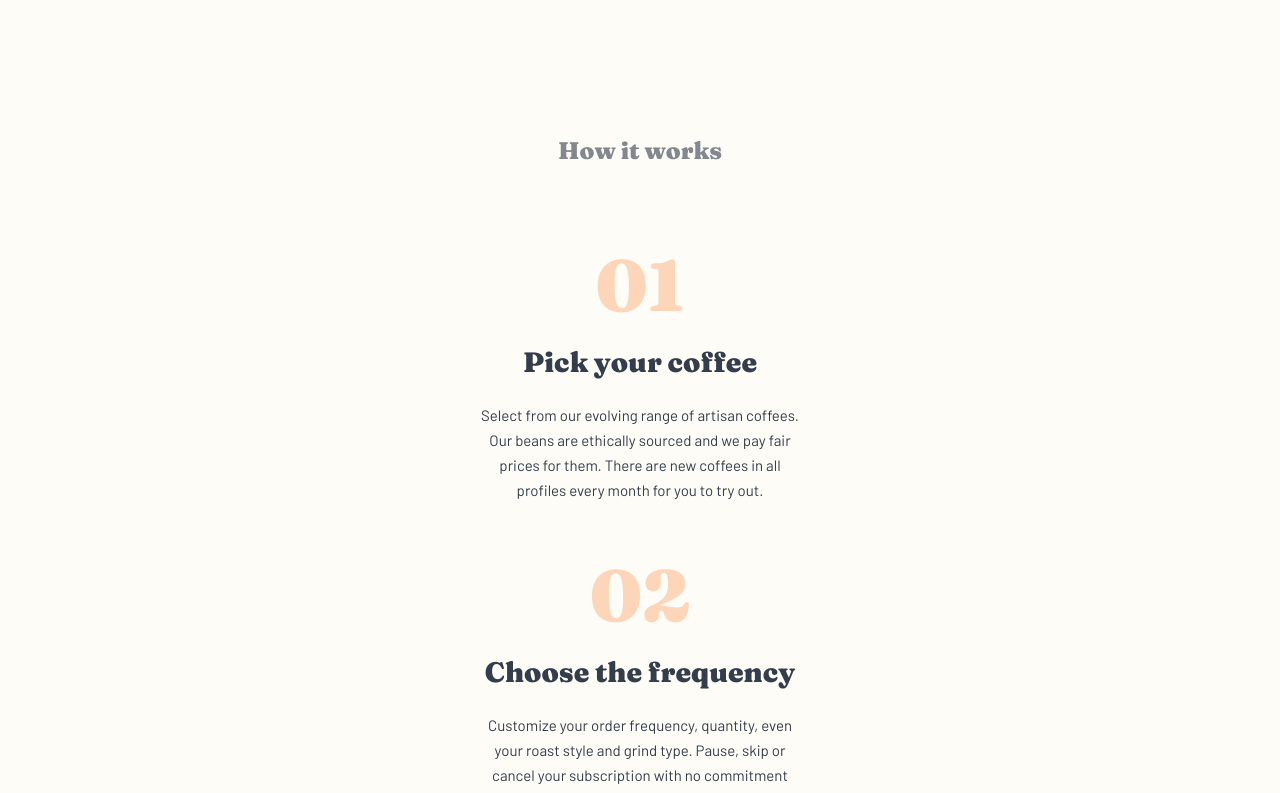
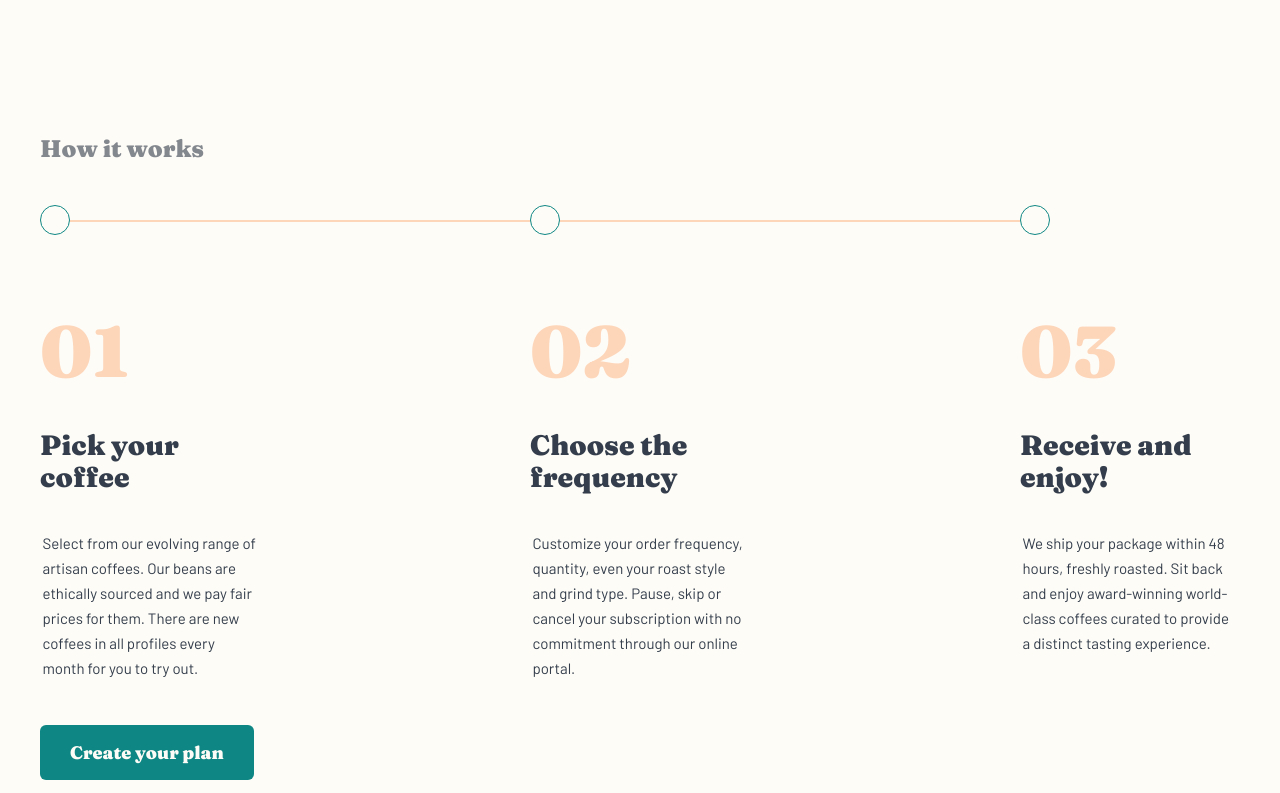
Before and after one commit to vickievien/coffee-roasters, a Next.js app: page / in a window 1280 px wide. Shown: the part 2360-3153 px from the top of the page. Built offline with nearby package versions, Linux system fonts and the light colour scheme.

Commit message:
:lipstick: update: add styling for tablet view for How it works section

```diff
--- a/styles/Home.module.css
+++ b/styles/Home.module.css
@@ -390,6 +390,10 @@
     margin-bottom: 80px;
 }
 
+.circle {
+    display: none;
+}
+
 .how_list_num {
     font-size: 72px;
     line-height: 72px;
@@ -416,3 +420,71 @@
     color: var(--light-cream);
     margin: 0 auto;
 }
+
+@media only screen and (min-width: 768px) {
+    .how_container {
+        margin: 0 40px 145px 40px;
+    }
+    .how_container h3 {
+        position: relative;
+        line-height: 32px;
+        margin-bottom: 120px;
+        text-align: left;
+    }
+    /* .how_container h3:before {
+        content: "";
+        position: absolute;
+        border-bottom: 2px solid var(--pale-orange);
+        width: 70%;
+        bottom: -55px;
+        left: 0;
+    } */
+    .circle {
+        display: block;
+        width: 30px;
+        height: 30px;
+        border: 1px solid var(--dark-cyan);
+        border-radius: 50%;
+        background-color: var(--light-cream);
+        position: relative;
+        top: -80px;
+    }
+    .how_list {
+        display: flex;
+        justify-content: space-between;
+        gap: 10px;
+    }
+    .how_list_item {
+        text-align: left;
+        margin-bottom: 44px;
+        position: relative;
+    }
+    .how_list_item:first-of-type:before {
+        content: "";
+        position: absolute;
+        border-bottom: 2px solid var(--pale-orange);
+        width: calc(100vw - 275px);
+        top: -65px;
+        left: 0;
+    }
+    .how_list_item:last-of-type:before {
+        display: none;
+    }
+    .how_list_item:last-of-type {
+        margin-bottom: 44px;
+    }
+    .how_list_num {
+        margin-bottom: 42px;
+    }
+    .how_list_title {
+        width: 220px;
+        margin-bottom: 38px;
+    }
+    .how_list_item p {
+        width: auto;
+        width: 215px;
+    }
+    .how_btn {
+        margin: 0 0;
+    }
+}
```
